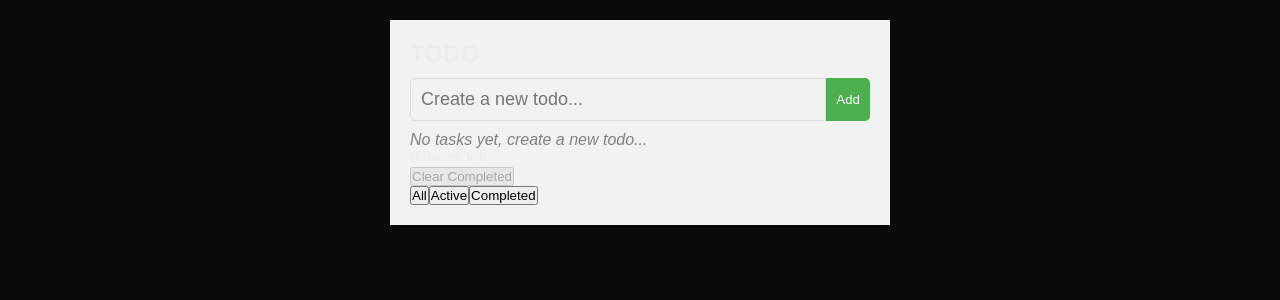
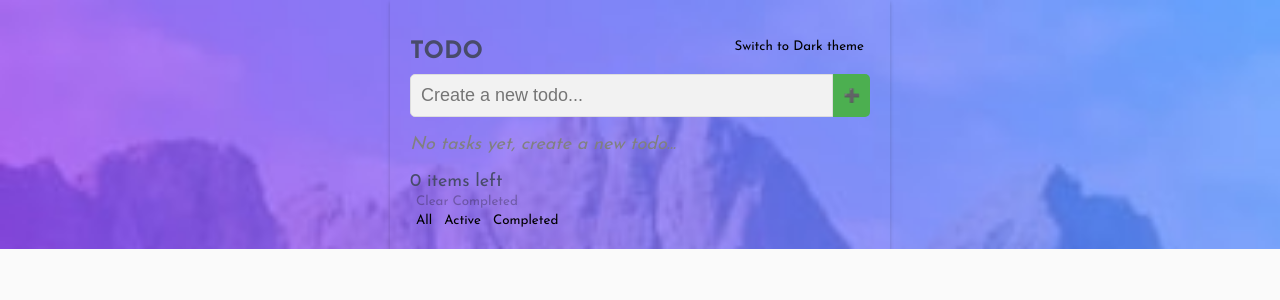
Before and after one commit to yrudikov/frontend-challenge, a Next.js app: page / in a window 1280 px wide. Shown: the top 300 px of the page. Built offline with nearby package versions, Linux system fonts and the light colour scheme.

Commit message:
Added themes

```diff
--- a/package.json
+++ b/package.json
@@ -13,6 +13,7 @@
     "@dnd-kit/modifiers": "^9.0.0",
     "@dnd-kit/sortable": "^10.0.0",
     "next": "15.2.3",
+    "next-themes": "^0.4.6",
     "react": "^19.0.0",
     "react-dom": "^19.0.0"
   },
--- a/src/app/layout.tsx
+++ b/src/app/layout.tsx
@@ -1,6 +1,7 @@
 import type {Metadata} from "next";
 import "@/styles/globals.css";
 import React from "react";
+import {ThemeProviderWrapper} from "@/components/ThemeProviderWrapper";
 
 
 export const metadata: Metadata = {
@@ -8,15 +9,12 @@ export const metadata: Metadata = {
     description: "Frontend challenge",
 };
 
-export default function RootLayout({
-                                       children,
-                                   }: Readonly<{
-    children: React.ReactNode;
-}>) {
+export default function RootLayout({ children }: Readonly<{ children: React.ReactNode; }>) {
+
     return (
-        <html lang="en">
+        <html lang="en" suppressHydrationWarning>
         <body >
-        {children}
+        <ThemeProviderWrapper>{children}</ThemeProviderWrapper>
         </body>
         </html>
     );
--- a/src/components/TaskItem/TaskItem.module.css
+++ b/src/components/TaskItem/TaskItem.module.css
@@ -0,0 +1,35 @@
+.taskItem {
+    display: flex;
+    align-items: center;
+    justify-content: space-between;
+    margin-bottom: 10px;
+    padding: 10px;
+    background-color: white;
+    border: 1px solid #ddd;
+    border-radius: 5px;
+    box-shadow: 0px 2px 4px rgba(0, 0, 0, 0.1);
+}
+
+.taskItemText {
+    flex: 1;
+    margin-right: 10px;
+    font-size: 18px;
+}
+
+.taskItemCheckbox {
+    margin-right: 10px;
+}
+
+.taskItemRemoveButton {
+    background-color: #ff4d4d;
+    color: white;
+    border: none;
+    border-radius: 5px;
+    padding: 5px 10px;
+    cursor: pointer;
+    transition: all 0.3s ease-in-out;
+}
+
+.taskItemRemoveButton:hover {
+    background-color: #ac2424;
+}
--- /dev/null
+++ b/src/components/TaskList/SortableTaskItem.tsx
@@ -0,0 +1,44 @@
+import React from 'react';
+import { useSortable } from "@dnd-kit/sortable";
+import { CSS } from "@dnd-kit/utilities";
+import TaskItem from '../TaskItem/TaskItem';
+
+type Task = {
+    id: number;
+    text: string;
+    completed: boolean;
+};
+
+type SortableTaskItemProps = {
+    task: Task;
+    onRemove: (id: number) => void;
+    onToggle: (id: number) => void;
+};
+
+const SortableTaskItem: React.FC<SortableTaskItemProps> = ({ task, onRemove, onToggle }) => {
+    const {
+        attributes,
+        listeners,
+        setNodeRef,
+        transform,
+        transition,
+    } = useSortable({ id: task.id });
+
+    const style = {
+        transform: CSS.Transform.toString(transform),
+        transition,
+    };
+
+    return (
+        <div ref={setNodeRef} style={style} {...attributes}>
+            <TaskItem
+                task={task}
+                onRemove={onRemove}
+                onToggle={onToggle}
+                dragHandleProps={{...listeners}}
+            />
+        </div>
+    );
+};
+
+export default React.memo(SortableTaskItem);
--- a/src/components/TaskList/TaskList.module.css
+++ b/src/components/TaskList/TaskList.module.css
@@ -0,0 +1,62 @@
+/* @resource: /public/images/bg-mobile-light.jpg */
+.taskListSection {
+    width: 100%;
+    background-image: url("/images/bg-mobile-light.jpg") ;
+    background-size: cover;
+    background-position: top;
+}
+
+.taskList {
+    margin: 0 auto;
+    max-width: 500px;
+    padding: 20px;
+    /*background-color: #f2f2f2;*/
+    box-shadow: 0 2px 4px rgba(0, 0, 0, 0.2);
+}
+
+.taskListHeader {
+    display: flex;
+    justify-content: space-between;
+    align-items: center;
+}
+
+.taskListTitle {
+    font-size: 24px;
+    font-weight: bold;
+    margin-bottom: 10px;
+}
+
+.taskListEmpty {
+    font-style: italic;
+    color: gray;
+}
+
+.taskListForm {
+    display: flex;
+    align-items: stretch;
+    margin-bottom: 10px;
+}
+
+.taskListInput {
+    background-color: #f2f2f2;
+    flex: 1;
+    padding: 10px;
+    border: 1px solid #ddd;
+    border-radius: 5px 0px 0px 5px;
+    font-size: 18px;
+    color: #1a1a1a;
+}
+
+.taskListAddButton {
+    background-color: #4caf50;
+    color: white;
+    border: none;
+    border-radius: 0 5px 5px 0px;
+    padding: 10px;
+    cursor: pointer;
+    transition: all 0.3s ease-in-out;
+}
+
+.taskListAddButton:hover {
+    background-color: #3e8e41;
+}
--- a/src/components/TaskList/TaskList.tsx
+++ b/src/components/TaskList/TaskList.tsx
@@ -6,6 +6,11 @@ import {FilterType} from "@/components/FilterType";
 import FilterPanel from "@/components/TaskListComponents/FilterPanel";
 import TasksCounter from "@/components/TaskListComponents/TasksCounter";
 import ClearCompletedButton from "@/components/TaskListComponents/ClearCompletedButton";
+import { DndContext, closestCenter, PointerSensor, useSensor, useSensors } from "@dnd-kit/core";
+import { SortableContext, arrayMove, verticalListSortingStrategy } from "@dnd-kit/sortable";
+import SortableTaskItem from "./SortableTaskItem";
+import styles from "./TaskList.module.css"
+import ThemeButton from "../TaskListComponents/ThemeButton"
 
 type Task = {
     id: number;
@@ -80,38 +85,56 @@ const TaskList: React.FC = () => {
         });
     }, [taskList, filter]);
 
+    const handleDragEnd = useCallback((event: any) => {
+        const { active, over } = event;
+        if (active.id !== over.id) {
+            setTaskList(tasks => {
+                const oldIndex = tasks.findIndex(task => task.id === active.id);
+                const newIndex = tasks.findIndex(task => task.id === over.id);
+                return arrayMove(tasks, oldIndex, newIndex);
+            });
+        }
+    }, []);
 
+    const sensors = useSensors(useSensor(PointerSensor));
 
     return (
-        <section className="task-list-section">
-            <div className={'task-list'}>
-                <h1 className={'task-list-title'}>{content.taskList.title}</h1>
-                <form className={'add-task-form'} onSubmit={handleFormSubmit}>
+        <section className={styles.taskListSection}>
+            <div className={styles.taskList}>
+                <div className={styles.taskListHeader}>
+                    <h1 className={styles.taskListTitle}>{content.taskList.title}</h1>
+                    <ThemeButton/>
+                </div>
+                <form className={styles.taskListForm} onSubmit={handleFormSubmit}>
                     <input
                         type="text"
-                        className={'add-task-input'}
+                        className={styles.taskListInput}
                         name={'taskInput'}
                         placeholder={content.taskList.newTaskPlaceholder}
                         value={taskInput}
                         onChange={(e) => setTaskInput(e.target.value)}
                     />
-                    <button type={'submit'} className={'add-task-button'}>
-                        {content.taskList.addButton}
+                    <button type={'submit'} className={styles.taskListAddButton}>
+                        ➕
                     </button>
                 </form>
                 {isLoading ? (
                     <p className="task-list-loading">Loading tasks...</p>
                 ) : filteredTasks.length === 0 ? (
-                    <p className="task-list-empty">{content.taskList.noTasks}</p>
+                    <p className={styles.taskListEmpty}>{content.taskList.noTasks}</p>
                 ) : (
-                    filteredTasks.map((task) => (
-                        <TaskItem
-                            key={task.id}
-                            task={task}
-                            onRemove={removeTask}
-                            onToggle={toggleTask}
-                        />
-                    ))
+                    <DndContext sensors={sensors} collisionDetection={closestCenter} onDragEnd={handleDragEnd}>
+                        <SortableContext items={filteredTasks.map(task => task.id)} strategy={verticalListSortingStrategy}>
+                            {filteredTasks.map(task => (
+                                <SortableTaskItem
+                                    key={task.id}
+                                    task={task}
+                                    onRemove={removeTask}
+                                    onToggle={toggleTask}
+                                />
+                            ))}
+                        </SortableContext>
+                    </DndContext>
                 )}
                 <div className="task-list-footer">
                     <TasksCounter taskCount={remainingTasksCount}/>
--- /dev/null
+++ b/src/components/TaskListComponents/ThemeButton.tsx
@@ -0,0 +1,17 @@
+'use client';
+import { useTheme } from 'next-themes';
+
+const ThemeButton = () => {
+    const { theme, setTheme } = useTheme();
+
+    return (
+        <button
+            className="theme-toggle-button"
+            onClick={() => setTheme(theme === 'dark' ? 'light' : 'dark')}
+        >
+            Switch to {theme === 'dark' ? 'Light' : 'Dark'} theme
+        </button>
+    );
+};
+
+export default ThemeButton;
--- /dev/null
+++ b/src/components/ThemeProviderWrapper.tsx
@@ -0,0 +1,12 @@
+'use client';
+
+import { ThemeProvider } from 'next-themes';
+import React from "react";
+
+export function ThemeProviderWrapper({ children }: { children: React.ReactNode }) {
+    return (
+        <ThemeProvider attribute="class" defaultTheme="system">
+            {children}
+        </ThemeProvider>
+    );
+}
--- a/src/styles/globals.css
+++ b/src/styles/globals.css
@@ -1,34 +1,44 @@
+@import url('https://fonts.googleapis.com/css2?family=Josefin+Sans:wght@400;700&display=swap');
+
 :root {
-  --background: #ffffff;
-  --foreground: #171717;
+  --bright-blue: hsl(220, 98%, 61%);
+  --check-gradient: linear-gradient(to right, hsl(192, 100%, 67%), hsl(280, 87%, 65%));
+
+
+  --background: hsl(0, 0%, 98%);
+  --foreground: hsl(235, 19%, 35%);
+  --element-bg: hsl(236, 33%, 92%);
+  --input-bg: hsl(0, 0%, 98%);
+  --text-color: hsl(235, 19%, 35%);
+  --border-color: hsl(233, 11%, 84%);
+  --shadow-color: rgba(0, 0, 0, 0.1);
 }
 
-@media (prefers-color-scheme: light) {
-  :root {
-    --background: #0a0a0a;
-    --foreground: #ededed;
-
-  }
+.dark {
+  --background: hsl(235, 21%, 11%);
+  --foreground: hsl(234, 39%, 85%);
+  --element-bg: hsl(235, 24%, 19%);
+  --input-bg: hsl(235, 24%, 19%);
+  --text-color: hsl(234, 39%, 85%);
+  --border-color: hsl(237, 14%, 26%);
+  --shadow-color: rgba(0, 0, 0, 0.5);
 }
 
-html,
-body {
-  max-width: 100vw;
+
+html, body {
+  width: 100%;
   overflow-x: hidden;
+  padding: 0;
+  margin: 0;
+  font-family: 'Josefin Sans', Arial, sans-serif;
+  font-size: 18px;
+  background-color: var(--background);
+  color: var(--foreground);
+  transition: background-color 0.3s ease, color 0.3s ease;
 }
 
-body {
-  color: var(--foreground);
-  background: var(--background);
-  font-family: Arial, Helvetica, sans-serif;
-  -webkit-font-smoothing: antialiased;
-  -moz-osx-font-smoothing: grayscale;
-}
-
-* {
+*, *::before, *::after {
   box-sizing: border-box;
-  padding: 0;
-  margin: 0;
 }
 
 a {
@@ -36,100 +46,18 @@ a {
   text-decoration: none;
 }
 
-@media (prefers-color-scheme: dark) {
-  html {
-    color-scheme: dark;
-  }
+button {
+  cursor: pointer;
+  background: none;
+  border: none;
+  outline: none;
+  font-family: inherit;
 }
 
-/* TaskList styles */
-.task-list-section {
-  width: 100%;
+html.dark {
+  color-scheme: dark;
 }
 
-.task-list {
-  margin: 20px auto;
-  max-width: 500px;
-  padding: 20px;
-  background-color: #f2f2f2;
-  box-shadow: 0px 2px 4px rgba(0, 0, 0, 0.2);
+html.light {
+  color-scheme: light;
 }
-
-.task-list-title {
-  font-size: 24px;
-  font-weight: bold;
-  margin-bottom: 10px;
-}
-
-.task-list-empty {
-  font-style: italic;
-  color: gray;
-}
-
-/* TaskItem styles */
-.task-item {
-  display: flex;
-  align-items: center;
-  justify-content: space-between;
-  margin-bottom: 10px;
-  padding: 10px;
-  background-color: white;
-  border: 1px solid #ddd;
-  border-radius: 5px;
-  box-shadow: 0px 2px 4px rgba(0, 0, 0, 0.1);
-}
-
-.task-item-text {
-  flex: 1;
-  margin-right: 10px;
-  font-size: 18px;
-}
-
-.task-item-checkbox {
-  margin-right: 10px;
-}
-
-.task-item-remove-button {
-  background-color: #ff4d4d;
-  color: white;
-  border: none;
-  border-radius: 5px;
-  padding: 5px 10px;
-  cursor: pointer;
-  transition: all 0.3s ease-in-out;
-}
-
-.task-item-remove-button:hover {
-  background-color: #ac2424;
-}
-
-.add-task-form {
-  display: flex;
-  align-items: stretch;
-  margin-bottom: 10px;
-}
-
-.add-task-input {
-  background-color: #f2f2f2;
-  flex: 1;
-  padding: 10px;
-  border: 1px solid;
-  border-color: #ddd;
-  border-radius: 5px 0px 0px 5px;
-  font-size: 18px;
-  color: #1a1a1a;
-}
-
-.add-task-button {
-  background-color: #4caf50;
-  color: white;
-  border: none;
-  border-radius: 0px 5px 5px 0px;
-  padding: 10px;
-  cursor: pointer;
-  transition: all 0.3s ease-in-out;
-}
-
-.add-task-button:hover {
-  background-color: #3e8e41;
-}
```
Also changed, not shown: src/components/TaskItem/TaskItem.tsx (+12 -7 lines), 1 other file (tests, documents, lock files or other folders).
